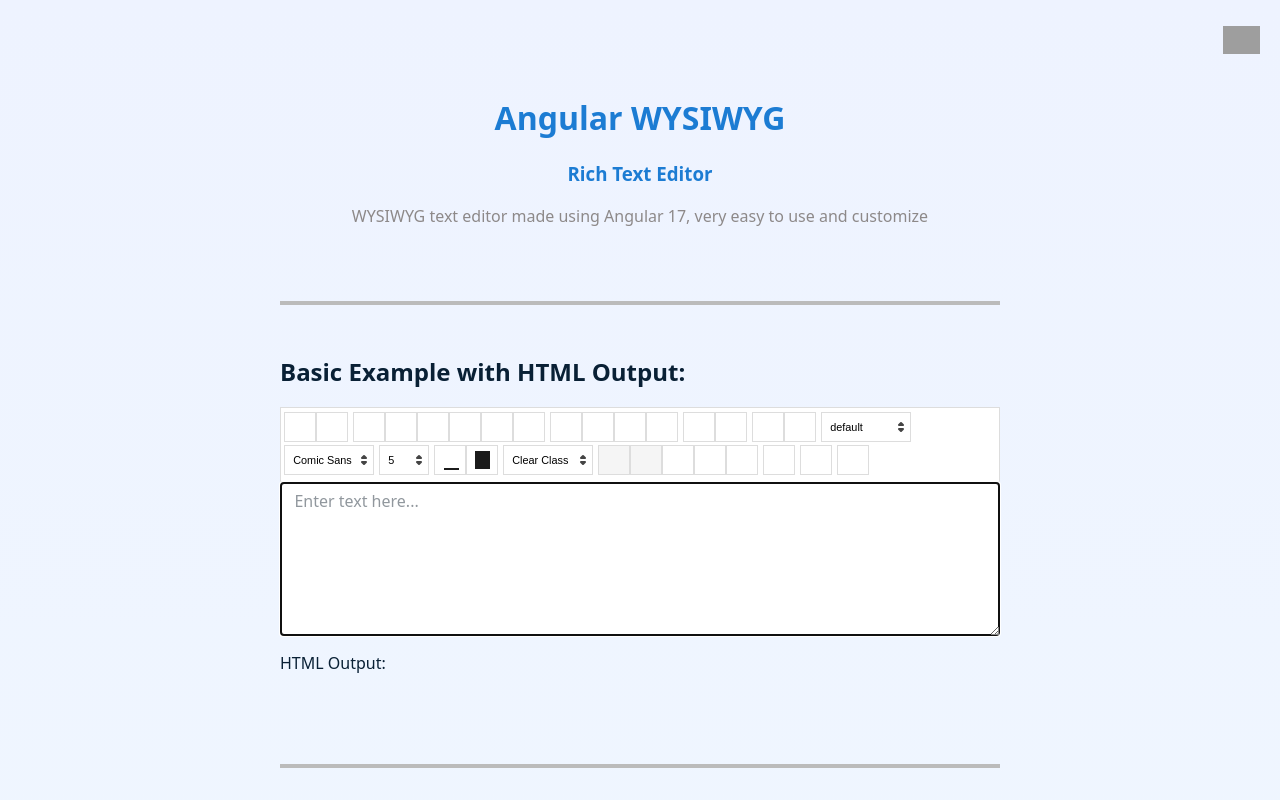
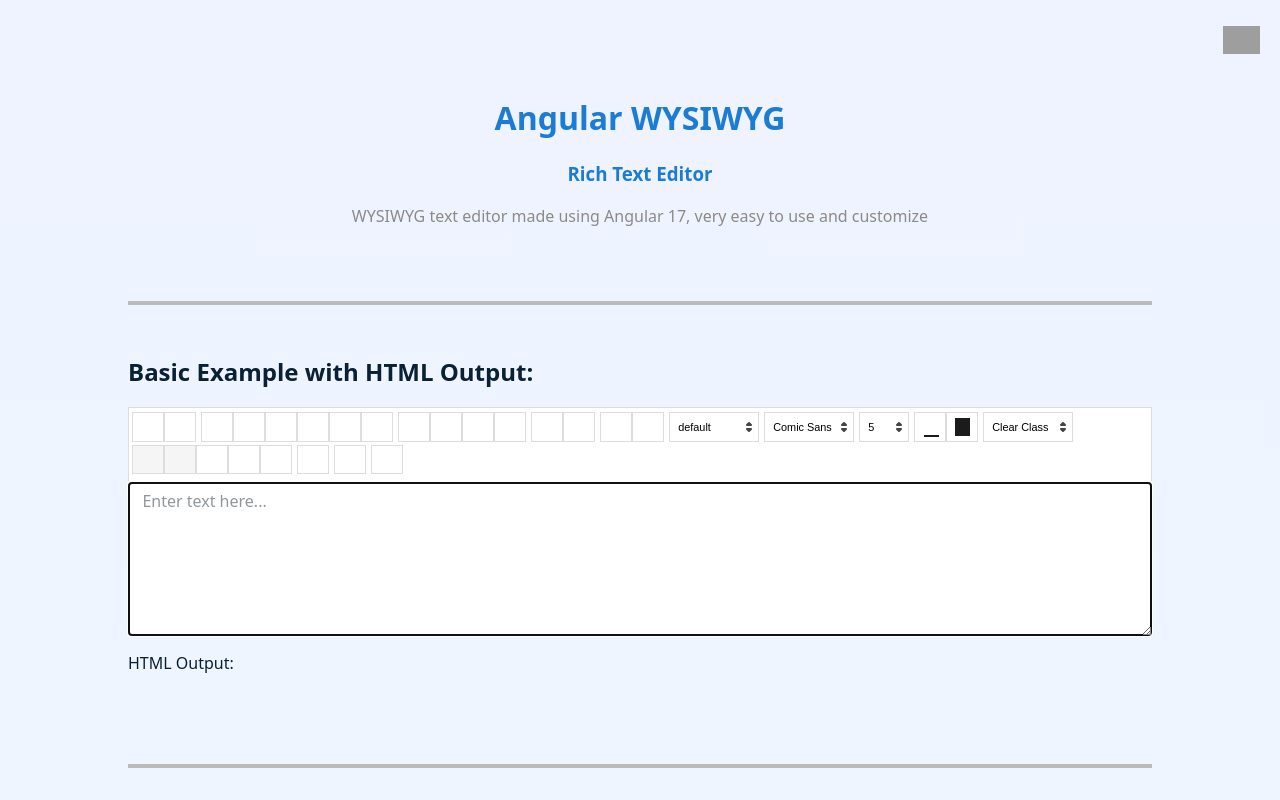
Before and after one commit to wfpena/angular-wysiwyg, an Angular app: page / in a window 1280 px wide. Shown: the top 800 px of the page. Built offline with nearby package versions, Linux system fonts and the light colour scheme; grey boxes are pictures that could not be loaded; a web font is replaced by a local one.

Commit message:
feat: doc and readme improvements

```diff
--- a/projects/angular-editor-app/src/styles.scss
+++ b/projects/angular-editor-app/src/styles.scss
@@ -10,7 +10,7 @@ body {
 }
 
 .container {
-  max-width: 720px;
+  max-width: 80%;
   margin-right: auto;
   margin-left: auto;
 }
```
